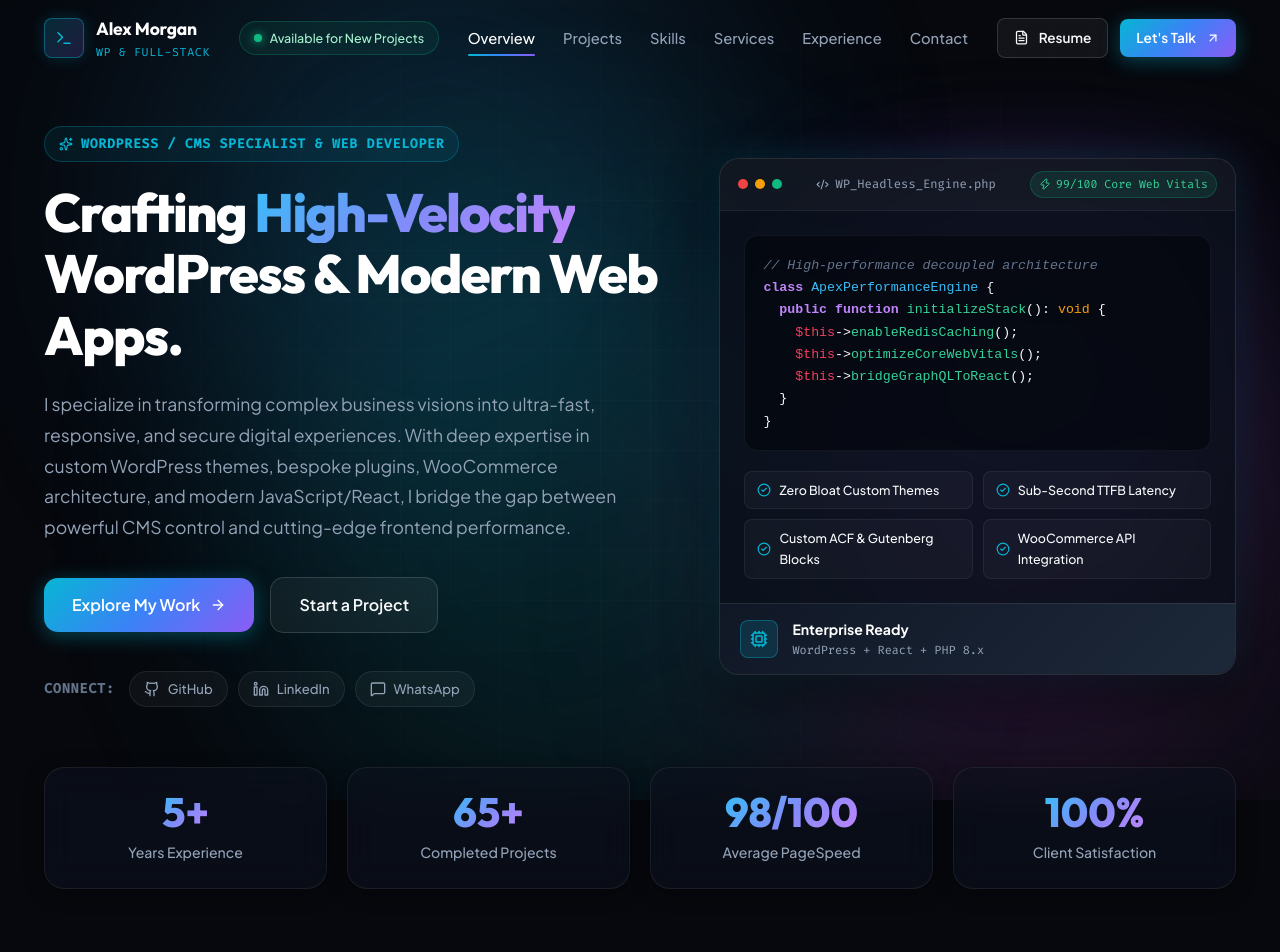
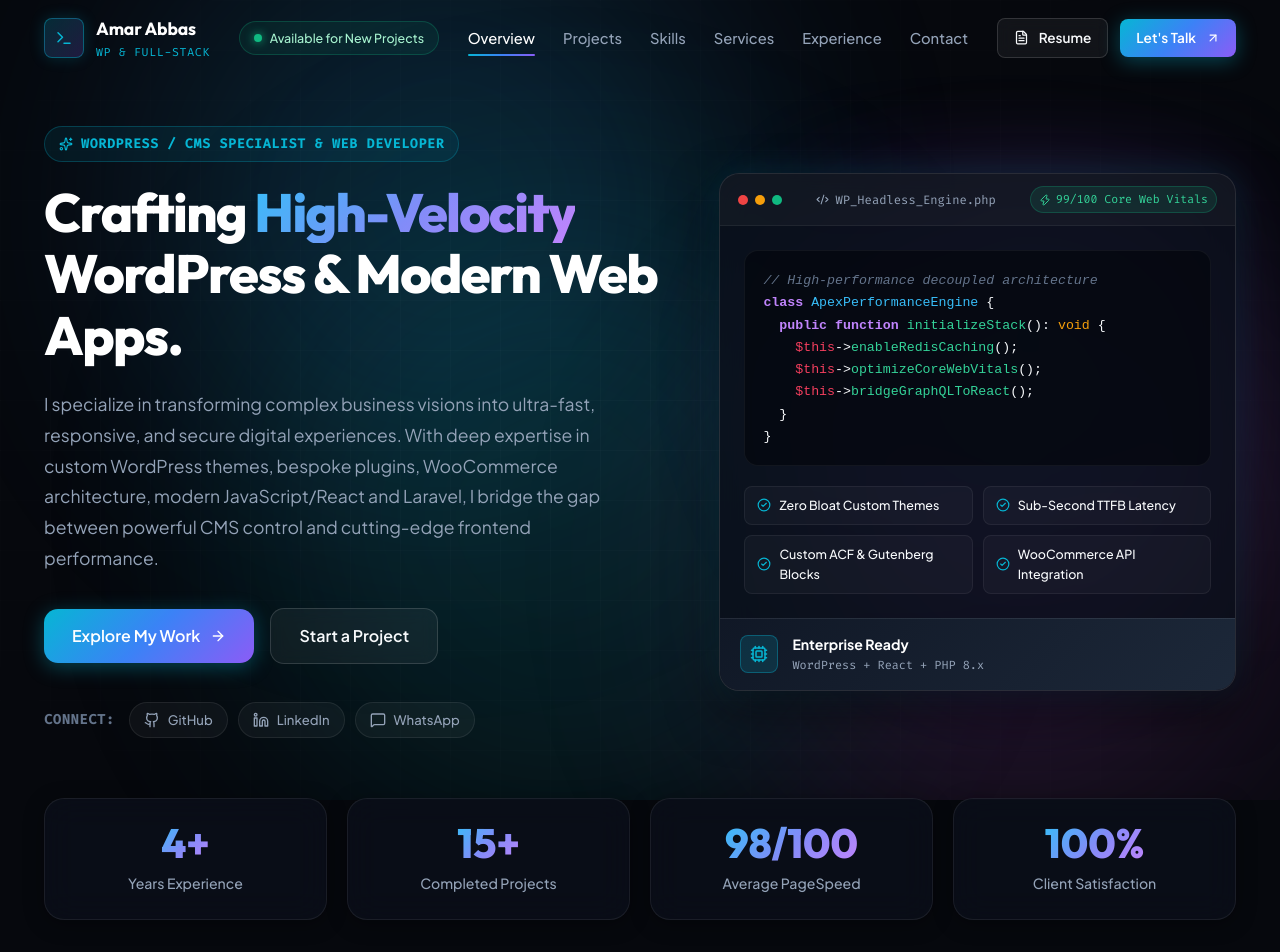
Before and after one commit to AmarAbbas123/Amar_W, a React (Vite) app: page / in a window 1280 px wide. Shown: the top 952 px of the page. Built offline with nearby package versions, Linux system fonts and the light colour scheme.

Commit message:
social data updated in portfoliodata.js

```diff
--- a/src/portfolioData.js
+++ b/src/portfolioData.js
@@ -7,24 +7,24 @@
  */
 
 export const personalInfo = {
-  name: "Alex Morgan",
+  name: "Amar Abbas",
   title: "WordPress / CMS Specialist & Web Developer",
   tagline: "Architecting high-converting WordPress sites, custom themes, and fast modern web apps.",
-  bio: "I specialize in transforming complex business visions into ultra-fast, responsive, and secure digital experiences. With deep expertise in custom WordPress themes, bespoke plugins, WooCommerce architecture, and modern JavaScript/React, I bridge the gap between powerful CMS control and cutting-edge frontend performance.",
+  bio: "I specialize in transforming complex business visions into ultra-fast, responsive, and secure digital experiences. With deep expertise in custom WordPress themes, bespoke plugins, WooCommerce architecture, modern JavaScript/React and Laravel, I bridge the gap between powerful CMS control and cutting-edge frontend performance.",
   location: "Available Worldwide / Remote",
   statusBadge: "Available for New Projects",
-  email: "alex.morgan.dev@example.com",
-  phone: "+1 (555) 234-5678",
+  email: "amarabbas1414@gmail.com",
+  phone: "+92 3098915950",
   resumeUrl: "#resume", // Link to your downloadable resume PDF
   socials: {
-    github: "https://github.com",
+    github: "https://github.com/AmarAbbas123",
     linkedin: "https://linkedin.com",
     twitter: "https://twitter.com",
-    whatsapp: "https://wa.me/15552345678",
+    whatsapp: "https://wa.me/+923098915950",
   },
   stats: [
-    { label: "Years Experience", value: "5+" },
-    { label: "Completed Projects", value: "65+" },
+    { label: "Years Experience", value: "4+" },
+    { label: "Completed Projects", value: "15+" },
     { label: "Average PageSpeed", value: "98/100" },
     { label: "Client Satisfaction", value: "100%" },
   ],
```
